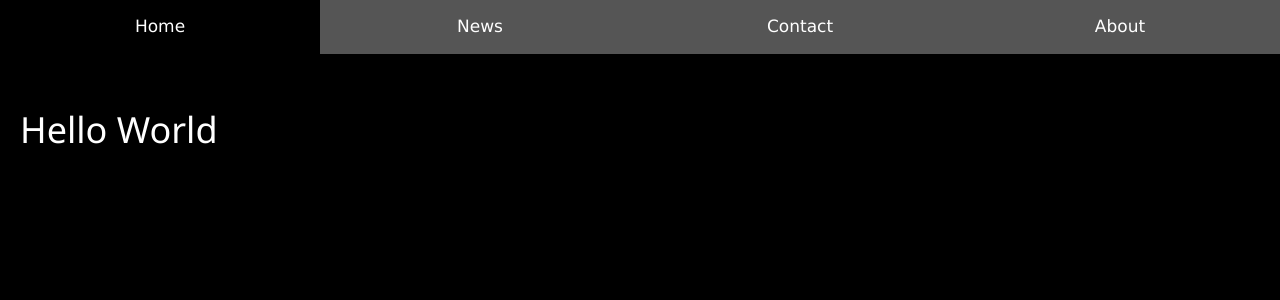
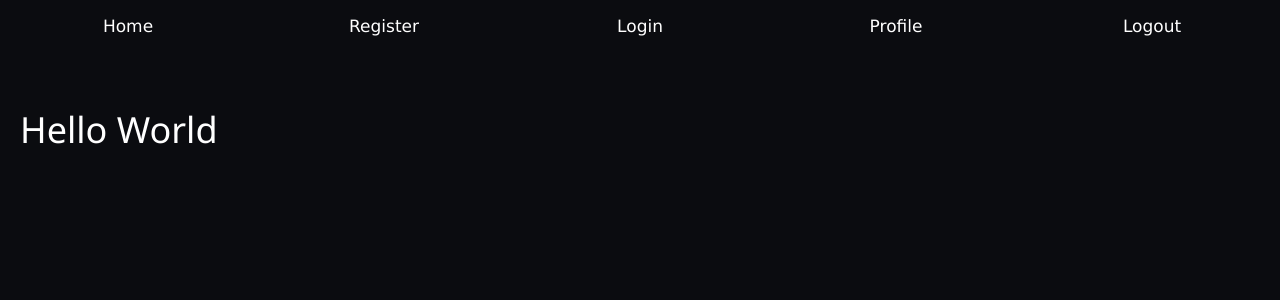
Before and after one commit to nziokaivy/awards, a Django app: page / in a window 1280 px wide. Shown: the top 300 px of the page. Run offline with Django 3.2, Linux system fonts and the light colour scheme; data that the repository does not hold is empty; some libraries are stand-ins or nearby versions.

Commit message:
add background color to different sites

```diff
--- a/project/templates/index.html
+++ b/project/templates/index.html
@@ -14,7 +14,7 @@ body, html {
 
 /* Style tab links */
 .tablink {
-  background-color: #555;
+  background-color: #0B0C10;
   color: white;
   float: left;
   border: none;
@@ -22,7 +22,7 @@ body, html {
   cursor: pointer;
   padding: 14px 16px;
   font-size: 17px;
-  width: 25%;
+  width: 20%;
 }
 
 .tablink:hover {
@@ -37,18 +37,21 @@ body, html {
   height: 100%;
 }
 
-#Home {background-color: black;}
-#News {background-color: green;}
-#Contact {background-color: blue;}
-#About {background-color: orange;}
+#Home {background-color: #0B0C10;}
+#Register {background-color: #1F2833;}
+#Login {background-color: #C5C6C7;}
+#Profile {background-color: #66FCF1;}
+#Logout {background-color: #45A29E;}
+
 </style>
 </head>
 <body>
 
-<button class="tablink" onclick="openPage('Home', this, 'black')" id="defaultOpen">Home</button>
-<button class="tablink" onclick="openPage('News', this, 'green')" >News</button>
-<button class="tablink" onclick="openPage('Contact', this, 'blue')">Contact</button>
-<button class="tablink" onclick="openPage('About', this, 'orange')">About</button>
+<button class="tablink" onclick="openPage('Home', this, '#0B0C10')" id="defaultOpen">Home</button>
+<button class="tablink" onclick="openPage('Register', this, '#1F2833')" >Register</button>
+<button class="tablink" onclick="openPage('Login', this, '#C5C6C7')">Login</button>
+<button class="tablink" onclick="openPage('Profile', this, '#66FCF1')">Profile</button>
+<button class="tablink" onclick="openPage('Logout', this, '#45A29E')">Logout</button>
 
 <div id="Home" class="tabcontent">
   {% block content %}
@@ -56,34 +59,34 @@ body, html {
 
 <h1>Hello World</h1>
 
+  {% for project in projects %}
+    <div class="col-xs-12 col-sm-6 col-md-4 col-lg-4" id="photos">
+      <img src="{{ project.image.url }}" class="img-responsive"  alt="Image" style="width:100%; height:450px; padding-left:0px; padding-right:0px;" data-toggle="modal" data-target="#{{image.id}}">
+    </div>
 
-        {% for project in projects %}
+  {% endfor %}
 
-
-                <div class="col-xs-12 col-sm-6 col-md-4 col-lg-4" id="photos">
-                        <img src="{{ project.image.url }}" class="img-responsive"  alt="Image" style="width:100%; height:450px; padding-left:0px; padding-right:0px;" data-toggle="modal" data-target="#{{image.id}}">
-
-        </div>
-
-
-
-    {% endfor %}
 </div>
 
-<div id="News" class="tabcontent">
+<div id="Register" class="tabcontent">
   <h3>News</h3>
   <p>Some news this fine day!</p>
 </div>
 
-<div id="Contact" class="tabcontent">
+<div id="Login" class="tabcontent">
   <h3>Contact</h3>
   <p>Get in touch, or swing by for a cup of coffee.</p>
 </div>
 
-<div id="About" class="tabcontent">
+<div id="Profile" class="tabcontent">
   <h3>About</h3>
   <p>Who we are and what we do.</p>
 </div>
+
+<div id="Logout" class="tabcontent">
+    <h3>About</h3>
+    <p>Who we are and what we do.</p>
+  </div>
 
 <script>
 function openPage(pageName,elmnt,color) {
```
